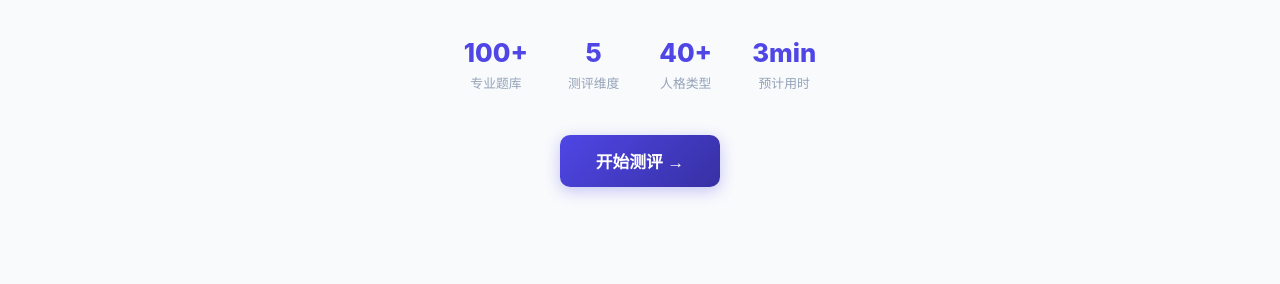
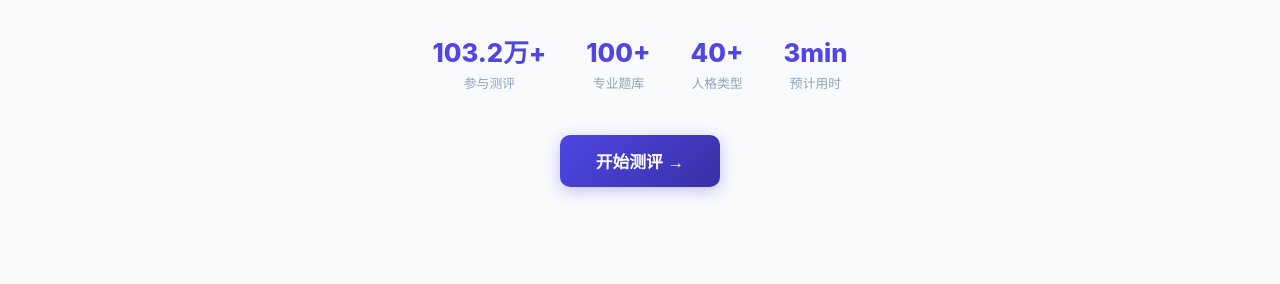
Before and after one commit to TXTW/PersonaLab, a website: page index.html in a window 1280 px wide. Shown: the part 326-610 px from the top of the page. Drawn offline with Linux system fonts and the light colour scheme.

Commit message:
feat: 首页增加参与测评人数计数器
- 基数 103 万，从 2026-05-13 起每天不匀速增长约 3000 人
- 增长量随天数正弦波动 + 伪随机抖动
- 每天 24 小时不等份分配，模拟真实不匀速增长
- 每分钟自动刷新显示

```diff
--- a/index.html
+++ b/index.html
@@ -788,8 +788,8 @@
       <h1>发现你的隐藏人格</h1>
       <p>基于多维度人格模型，通过 20 道精选题目，深度解析你的性格密码，生成专属人格测评报告。</p>
       <div class="hero-stats">
+        <div class="hero-stat"><div class="hero-stat-num" id="participantCount">-</div><div class="hero-stat-label">参与测评</div></div>
         <div class="hero-stat"><div class="hero-stat-num">100+</div><div class="hero-stat-label">专业题库</div></div>
-        <div class="hero-stat"><div class="hero-stat-num">5</div><div class="hero-stat-label">测评维度</div></div>
         <div class="hero-stat"><div class="hero-stat-num">40+</div><div class="hero-stat-label">人格类型</div></div>
         <div class="hero-stat"><div class="hero-stat-num">3min</div><div class="hero-stat-label">预计用时</div></div>
       </div>
@@ -1400,6 +1400,79 @@ function shareReport() {
     });
   }
 }
+
+// ==================== PARTICIPANT COUNTER ====================
+// 基数 103 万，从 2026-05-13 起每天不匀速增长约 3000 人
+(function initCounter() {
+  const BASE_DATE = new Date('2026-05-13T00:00:00+08:00').getTime();
+  const BASE_COUNT = 1030000;
+  const DAILY_TARGET = 3000;
+
+  // 确定性伪随机：同一天同一小时结果固定
+  function seededRand(seed) {
+    let x = Math.sin(seed * 9301 + 49297) * 49297;
+    return x - Math.floor(x);
+  }
+
+  function getCount() {
+    const now = Date.now();
+    const elapsed = now - BASE_DATE;
+    if (elapsed < 0) return BASE_COUNT;
+
+    const totalDays = elapsed / 86400000;
+    const fullDays = Math.floor(totalDays);
+    const frac = totalDays - fullDays;
+
+    // 每天的基础增长量在 2500~3500 之间波动（以天为周期的正弦 + 伪随机）
+    let cumulative = 0;
+    for (let d = 0; d < fullDays; d++) {
+      const wave = Math.sin(d * 0.7) * 300;           // 平滑波动 ±300
+      const noise = (seededRand(d) - 0.5) * 400;      // 随机抖动 ±200
+      cumulative += DAILY_TARGET + wave + noise;
+    }
+
+    // 当天已过的部分：按小时不匀速分配
+    const todayBase = DAILY_TARGET + Math.sin(fullDays * 0.7) * 300 + (seededRand(fullDays) - 0.5) * 400;
+    const hourSeed = fullDays * 100;
+    // 把一天分成 24 个不等份
+    const weights = [];
+    let wSum = 0;
+    for (let h = 0; h < 24; h++) {
+      const w = 0.5 + seededRand(hourSeed + h);
+      weights.push(w);
+      wSum += w;
+    }
+    // 计算当前小时累计占比
+    const currentHour = new Date(now).getHours() + new Date(now).getMinutes() / 60;
+    let passed = 0;
+    for (let h = 0; h < 24; h++) {
+      if (h < Math.floor(currentHour)) {
+        passed += weights[h];
+      } else if (h === Math.floor(currentHour)) {
+        passed += weights[h] * (currentHour - Math.floor(currentHour));
+      }
+    }
+    cumulative += todayBase * (passed / wSum);
+
+    return Math.floor(BASE_COUNT + cumulative);
+  }
+
+  function formatCount(n) {
+    if (n >= 10000) {
+      const wan = n / 10000;
+      return (Math.floor(wan * 10) / 10).toFixed(1).replace(/\.0$/, '') + '万+';
+    }
+    return n.toLocaleString() + '+';
+  }
+
+  function update() {
+    const el = document.getElementById('participantCount');
+    if (el) el.textContent = formatCount(getCount());
+  }
+
+  update();
+  setInterval(update, 60000); // 每分钟刷新一次
+})();
 </script>
 </body>
 </html>
```
